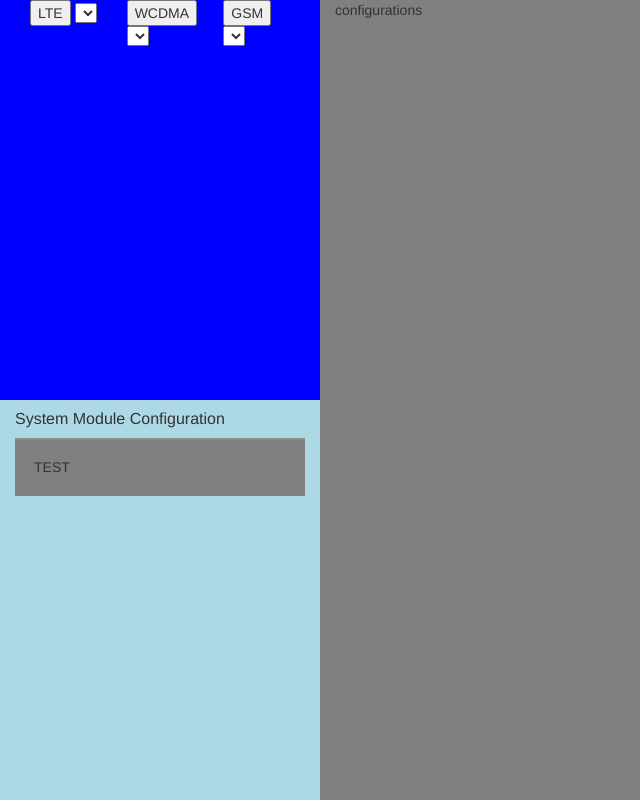
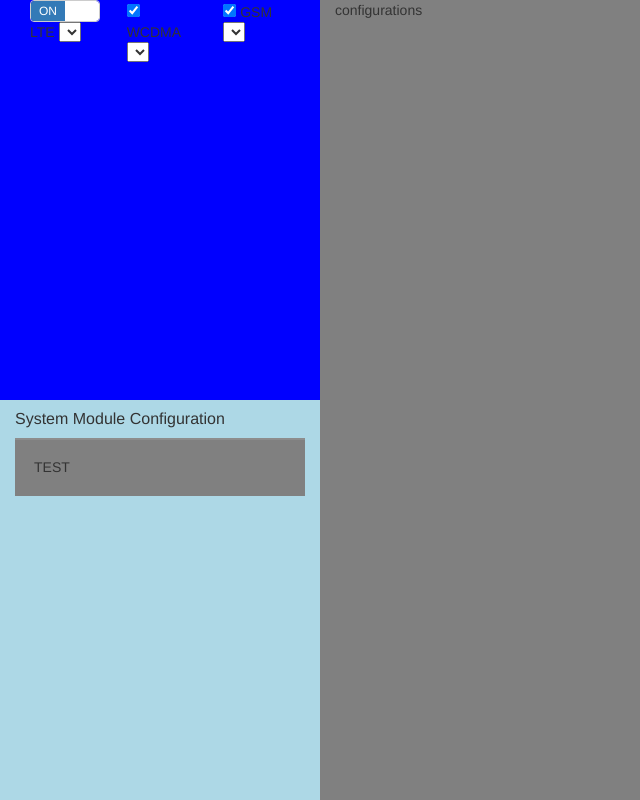
Before and after one commit to kdblitz/nokia-bigdata-hackathon2, a plain HTML site: page frontend/index.html in a window 1280 px wide. Shown: the whole page, without its empty margins (0-640 px from the left). Drawn offline with Linux system fonts and the light colour scheme; a web font is replaced by a local one.

Commit message:
Added switch to technologies page

```diff
--- a/frontend/index.html
+++ b/frontend/index.html
@@ -2,7 +2,8 @@
 <html ng-app="configurationSelector">
 <head>
   <link rel="stylesheet" href="resources/bootstrapOcean.min.css">
-  <link rel="stylesheet" href="resources/style.css"
+  <link rel="stylesheet" href="resources/style.css">
+  <link rel="stylesheet" href="resources/bootstrap-switch.min.css">
 </head>
 <body>
   <div class="container-fluid" ng-controller="FilterController">
@@ -26,8 +27,10 @@
   </div>
   <script src="resources/jquery.1.11.3.min.js"></script>
   <script src="resources/bootstrap.3.3.5.min.js"></script>
+  <script src="resources/bootstrap-switch.min.js"></script>
   <script src="resources/angular.1.2.20.min.js"></script>
   <script src="configuration-service.js"></script>
   <script src="main.js"></script>
+
 </body>
 </html>
--- a/frontend/technologies.html
+++ b/frontend/technologies.html
@@ -1,14 +1,22 @@
 <div class="row">
   <div class="col-md-4">
-    <button>LTE</button>
+    <input type="checkbox" id="grr" name="my-checkbox" checked> LTE
     <select></select>
   </div>
   <div class="col-md-4">
-    <button>WCDMA</button>
+    <input type="checkbox" checked data-toggle="toggle"> WCDMA
     <select></select>
   </div>
   <div class="col-md-4">
-    <button>GSM</button>
+    <input type="checkbox" checked data-toggle="toggle"> GSM
     <select></select>
   </div>
 </div>
+
+  <script>
+    $.fn.bootstrapSwitch.defaults.size = 'mini';
+    $(document).ready(function(){
+      console.log($("#grr").length);
+     $("#grr").bootstrapSwitch();
+    });
+  </script>
```
Also changed, not shown: frontend/resources/bootstrap-switch.min.css (added), frontend/resources/bootstrap-switch.min.js (added).
